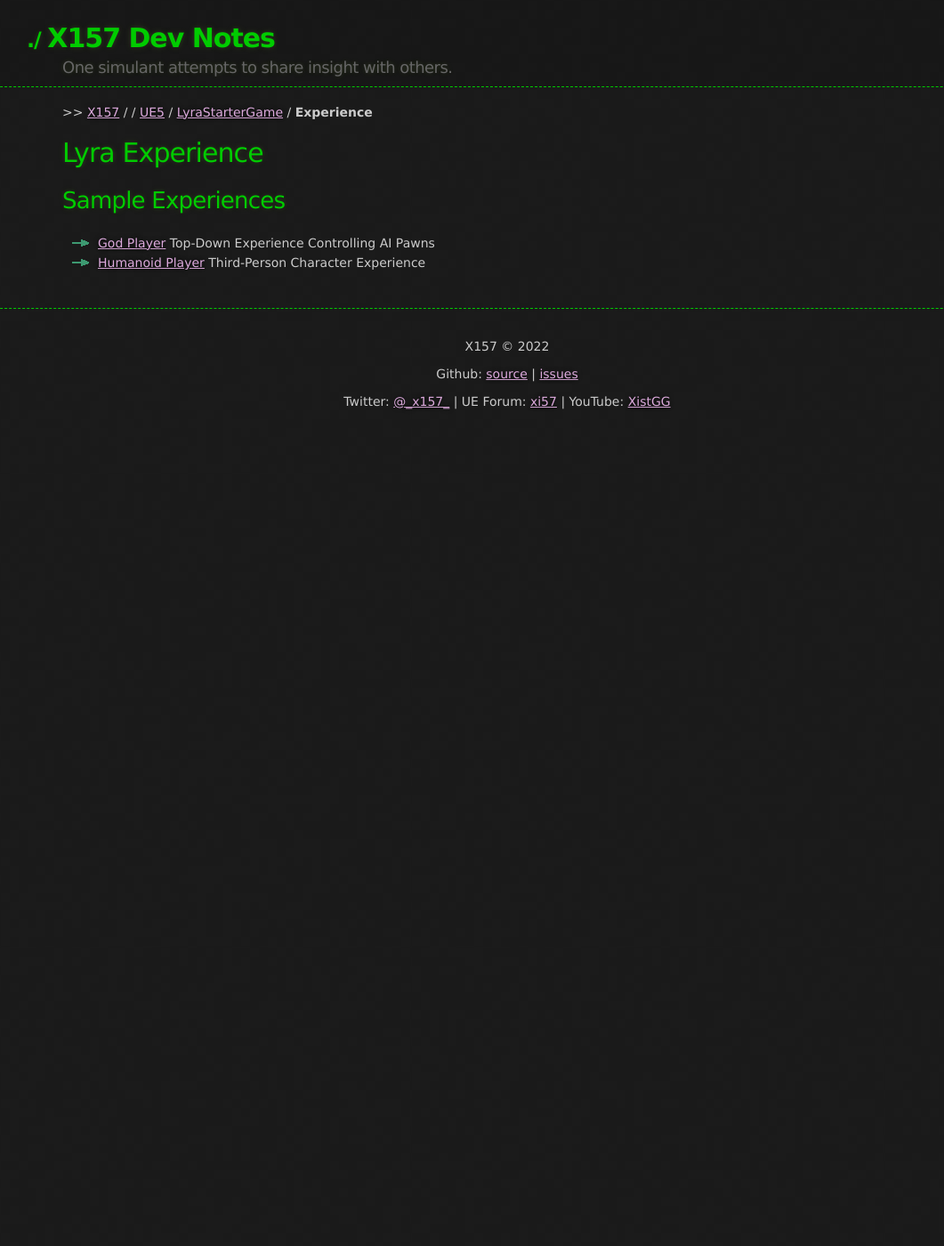
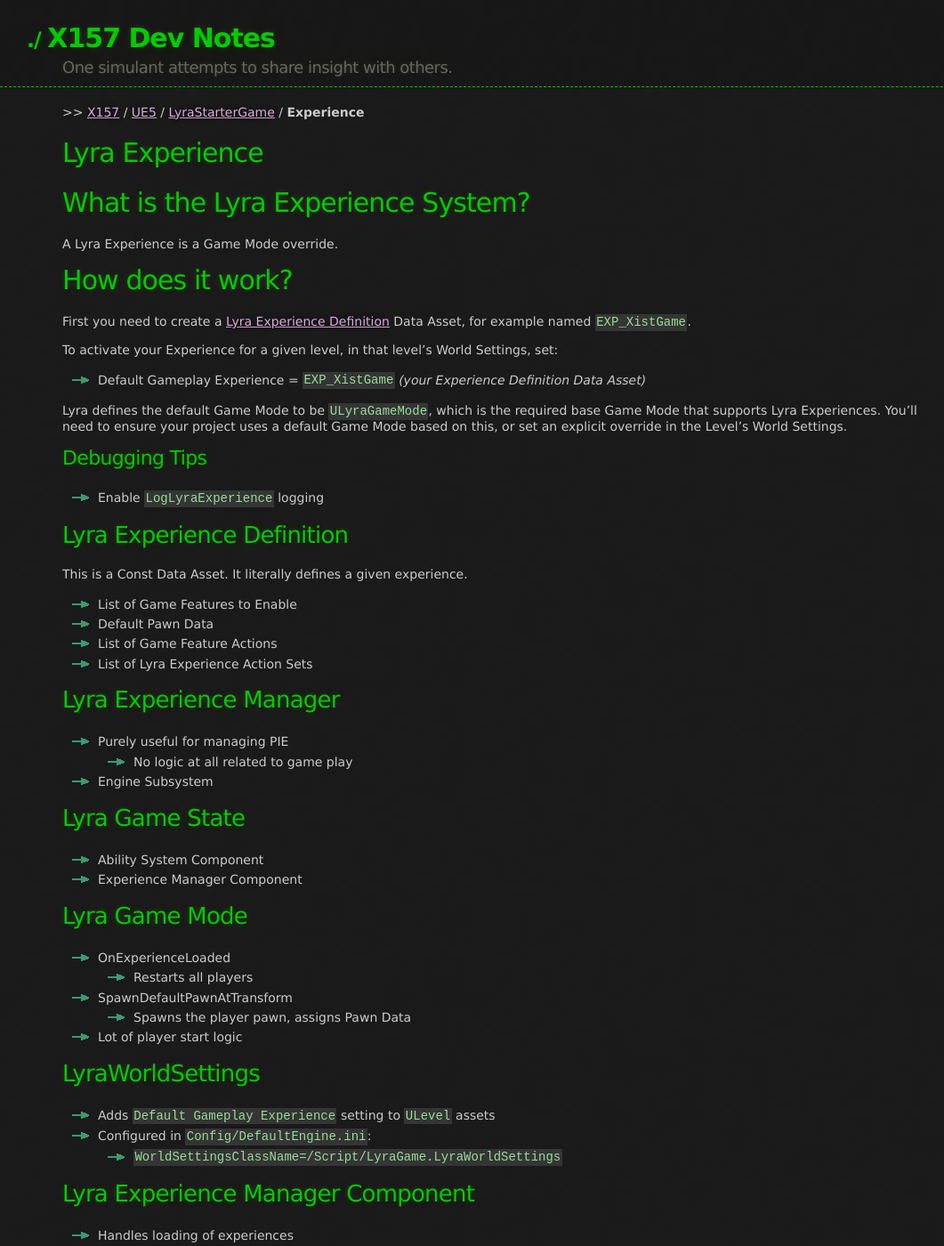
Before and after one commit to x157/x157.github.io, a Jekyll site: the page built from UE5/LyraStarterGame/Experience/index.md, in a window 1280 px wide and 1400 px high. Shown: the whole window at 89% size, without its empty margins (70-1131 px from the left). Built offline with Jekyll 4.4.1, drawn with Linux system fonts in a browser that asks for light colours; some of the changed text lies outside the part shown.

Commit message:
Add some info RE Experiences

```diff
--- a/UE5/LyraStarterGame/Experience/index.md
+++ b/UE5/LyraStarterGame/Experience/index.md
@@ -1,14 +1,108 @@
 ---
 title: "Lyra Experience"
-description: "Some different implementations of Lyra Experiences"
-breadcrumb_path: "/UE5/LyraStarterGame"
+description: "A look at the Lyra Experience system. What is it? How does it work?"
+breadcrumb_path: "UE5/LyraStarterGame"
 breadcrumb_name: "Experience"
 ---
 
-
 # Lyra Experience
 
-## Sample Experiences
 
-- [God Player](./GodPlayer/) Top-Down Experience Controlling AI Pawns
-- [Humanoid Player](./HumanoidPlayer/) Third-Person Character Experience
+# What is the Lyra Experience System?
+
+A Lyra Experience is a Game Mode override.
+
+
+
+# How does it work?
+
+First you need to create a
+[Lyra Experience Definition](#LyraExperienceDefinition)
+Data Asset, for example named `EXP_XistGame`.
+
+To activate your Experience for a given level, in that level's World Settings, set:
+
+- Default Gameplay Experience = `EXP_XistGame` *(your Experience Definition Data Asset)*
+
+Lyra defines the default Game Mode to be `ULyraGameMode`, which is the required base
+Game Mode that supports Lyra Experiences.
+You'll need to ensure your project uses a default Game Mode based on this,
+or set an explicit override in the Level's World Settings.
+
+
+### Debugging Tips
+
+- Enable `LogLyraExperience` logging
+
+
+<a id='LyraExperienceDefinition'></a>
+## Lyra Experience Definition
+
+This is a Const Data Asset.  It literally defines a given experience.
+
+- List of Game Features to Enable
+- Default Pawn Data
+- List of Game Feature Actions
+- List of Lyra Experience Action Sets
+
+
+<a id='LyraExperienceManager'></a>
+## Lyra Experience Manager
+
+- Purely useful for managing PIE
+  - No logic at all related to game play
+- Engine Subsystem
+
+
+<a id='LyraGameState'></a>
+## Lyra Game State
+
+- Ability System Component
+- Experience Manager Component
+
+
+<a id='LyraGame Mode'></a>
+## Lyra Game Mode
+
+- OnExperienceLoaded
+  - Restarts all players
+
+- SpawnDefaultPawnAtTransform
+  - Spawns the player pawn, assigns Pawn Data
+
+- Lot of player start logic
+
+
+<a id='LyraWorldSettings'></a>
+## LyraWorldSettings
+
+- Adds `Default Gameplay Experience` setting to `ULevel` assets
+- Configured in `Config/DefaultEngine.ini`:
+  - `WorldSettingsClassName=/Script/LyraGame.LyraWorldSettings`
+
+
+<a id='LyraExperienceManagerComponent'></a>
+## Lyra Experience Manager Component
+
+- Handles loading of experiences
+- Game State Component
+
+### Experience Loading Procedure
+  - Set state = `Loading`
+  - Async Load assets via `ULyraAssetManager`
+    - Primary Experience Asset ID
+    - Experience Action Sets
+    - Client/Server Game Features Subsystem
+  - On async load complete:
+    - Scan for GFPs
+    - Async Load and Activate each required GFP
+  - On all GFPs async loaded:
+    - Set state = `ExecutingActions`
+    - Execute all `UGameFeatureActions` defined by the experience
+    - Execute all `UGameFeatureActions` defined by the experience's action sets
+    - Set state = `Loaded`
+    - Broadcast `OnExperienceLoaded`
+
+
+<a id='LyraFrontendStateComponent'></a>
+## Lyra Frontend State Component
```
